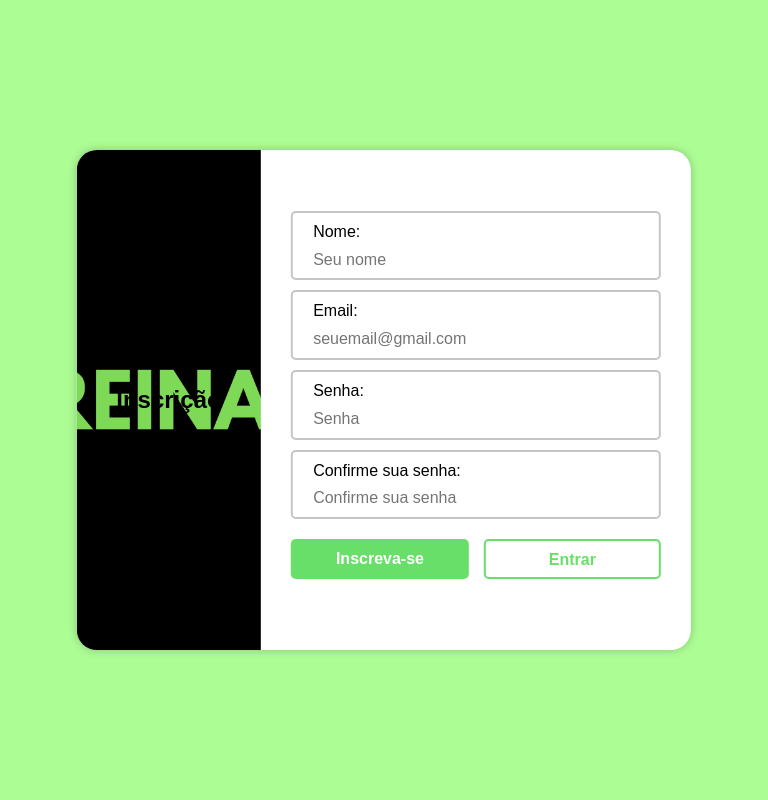
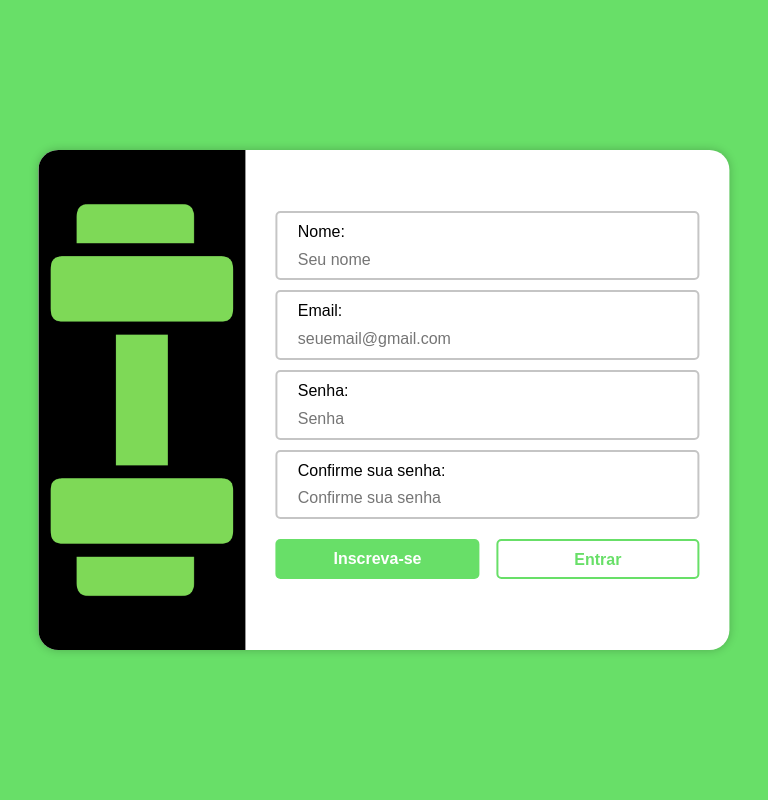
Before and after one commit to Luzatti-alt/Mundo_senai, a Flask app: page /sign-up in a window 768 px wide. Run offline with Flask 3, Linux system fonts and the light colour scheme.

Commit message:
imagem de banner e alteração na palheta de cores

```diff
--- a/site/website/static/login.css
+++ b/site/website/static/login.css
@@ -17,7 +17,7 @@
 }
 
 body, html{
-    background-color: rgb(173, 253, 149);
+    background-color: #68df68;
 
     height: 100vh;
     width: 100vw;
@@ -39,14 +39,14 @@ section#login{
 
     background-color: white;
 
-    box-shadow: 0px 0px 10px rgba(0, 0, 0, 0.226);
+    box-shadow: 0px 0px 10px #0000003a;
     border-radius: 20px;
 
     transition: width .3s, height .3s;
     transition-timing-function: ease;
 }
 section#login > div#titulo{
-    background-color: rgb(141, 255, 137);
+    background-color: #8dff89;
     background: url(../static/images/logo/logo5.png) no-repeat center center;
     background-size: cover;
     height: 200px;
@@ -79,7 +79,7 @@ form{
     transform: translate(0%, 10%);
 }
 div.campo{
-    border: 2px solid rgba(0, 0, 0, 0.226);
+    border: 2px solid #0000003a;
     border-radius: 5px;
     margin: 10px 0px;
     padding: 5px 10px;
--- a/site/website/static/mediaquery.css
+++ b/site/website/static/mediaquery.css
@@ -11,12 +11,15 @@ Telas Grandes: acima de 1200px
 
 @media screen and (min-width: 768px) and (max-width: 992px){
     section#login{
-        width: 80vw;
+        width: 90vw;
     }
     section#login > div#titulo{
         width: 30%;
         height: 100%;
         float: left;
+
+        background-image: url(images/logo/banner.png);
+        background-size: cover;
     }
     section#login > div#form{
         width: 70%;
--- a/site/website/templates/sign-up.html
+++ b/site/website/templates/sign-up.html
@@ -14,7 +14,6 @@
     <main>
         <section id="login">
             <div id="titulo">
-                <h1>Inscrição</h1>
             </div>
             <div id="form">
                 <div id="content">
```
